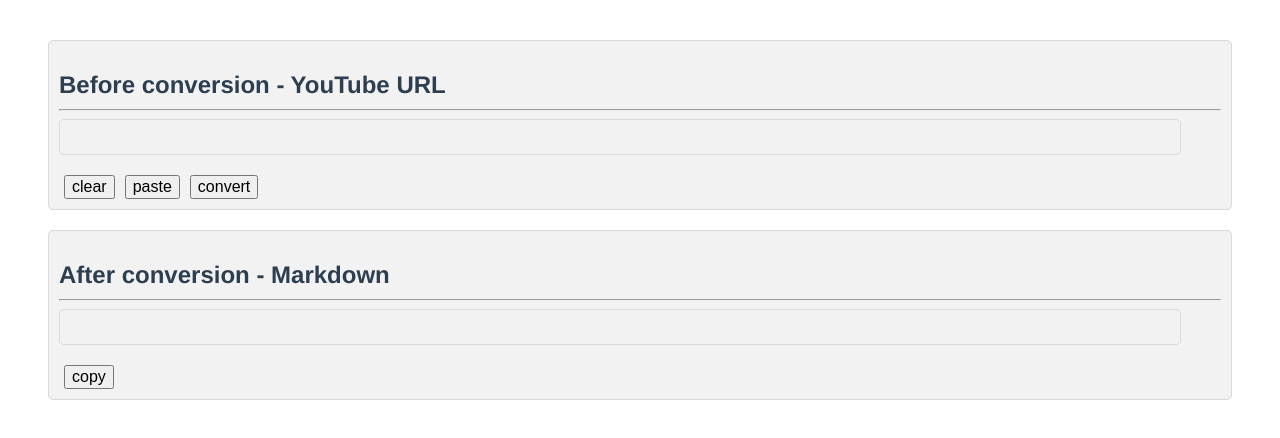
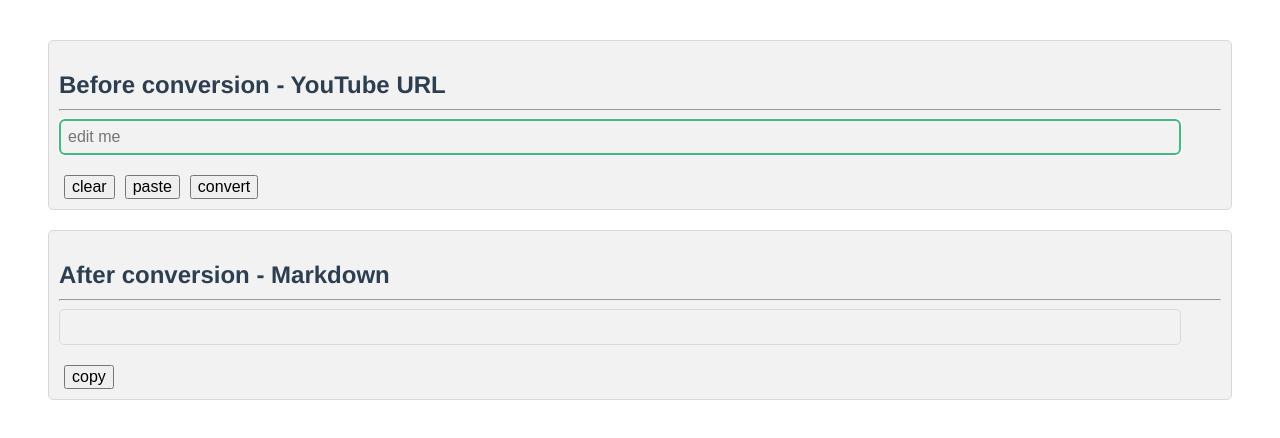
Before and after one commit to ssatosays/youtube-markdown, a Vue app: page / in a window 1280 px wide. Shown: the top 438 px of the page. Built offline with nearby package versions, Linux system fonts and the light colour scheme.

Commit message:
Add focus

```diff
--- a/src/components/BeforeConversion.vue
+++ b/src/components/BeforeConversion.vue
@@ -2,7 +2,7 @@
   <div class="card">
     <h2>Before conversion - YouTube URL</h2>
     <hr>
-    <input type="text" v-model="sourceUrl">
+    <input type="text" placeholder="edit me" v-model="sourceUrl" ref="url">
     <div class="mt">
       <button @click="clear()">clear</button>
       <button @click="paste()">paste</button>
@@ -18,6 +18,9 @@
     return {
       sourceUrl: ''
     }
+  },
+  mounted() {
+    this.$refs.url.focus()
   },
   methods: {
     clear() {
```
